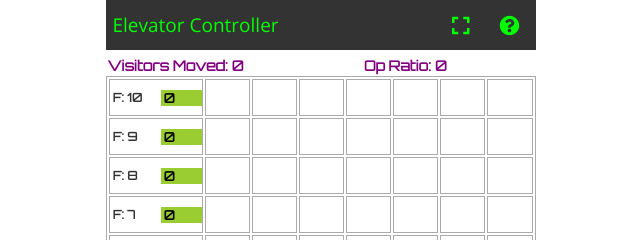
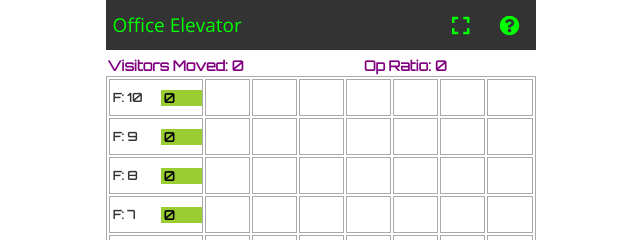
Before and after one commit to appcase/appcase.github.io, a plain HTML site: page elevator/index.html in a window 1280 px wide. Shown: the top 240 px of the page, 319-959 px from the left. Drawn offline with Linux system fonts and the light colour scheme.

Commit message:
Add files via upload

```diff
--- a/elevator/index.html
+++ b/elevator/index.html
@@ -22,7 +22,7 @@
 			<div id='message'>Game loaded!</div>
 			<div class='modal'></div>
 			<div class='tnavbar'>
-				<div class='navappname' style='font-size:19px;float:left;margin-left:7px;display:flex;justify-content: center;align-items: center;height:50px;color:lime;'>Elevator Controller</div>
+				<div class='navappname' style='font-size:19px;float:left;margin-left:7px;display:flex;justify-content: center;align-items: center;height:50px;color:lime;'>Office Elevator</div>
 				<div style='float:right;margin-right:16px;display:flex;justify-content: center;align-items: center;height:50px;'>
 					<i style='cursor:pointer;' class='fas fa-lg fa-expand lime fscr' onclick='eg.showFScreen()'></i>&emsp;&emsp;
                     <i style='cursor:pointer;' class='fas fa-lg fa-question-circle lime' onclick='eg.showModal("help.html")'></i>
```
